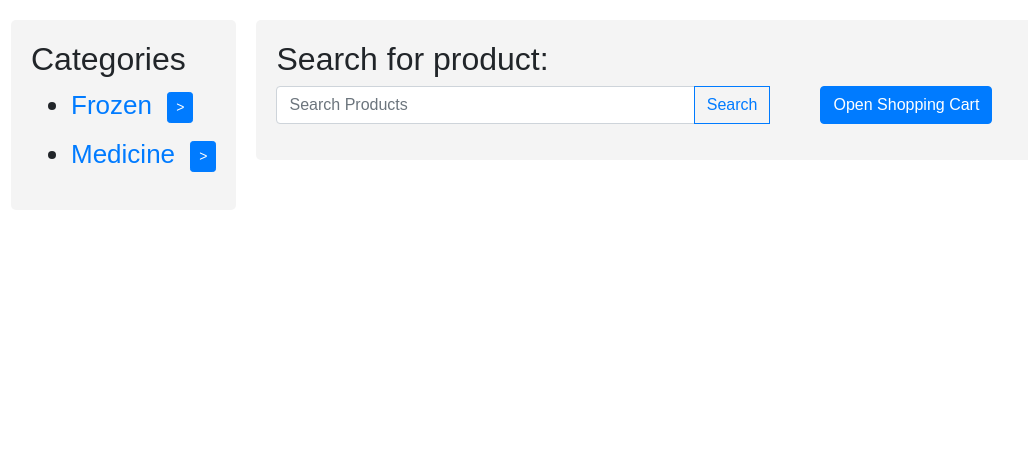
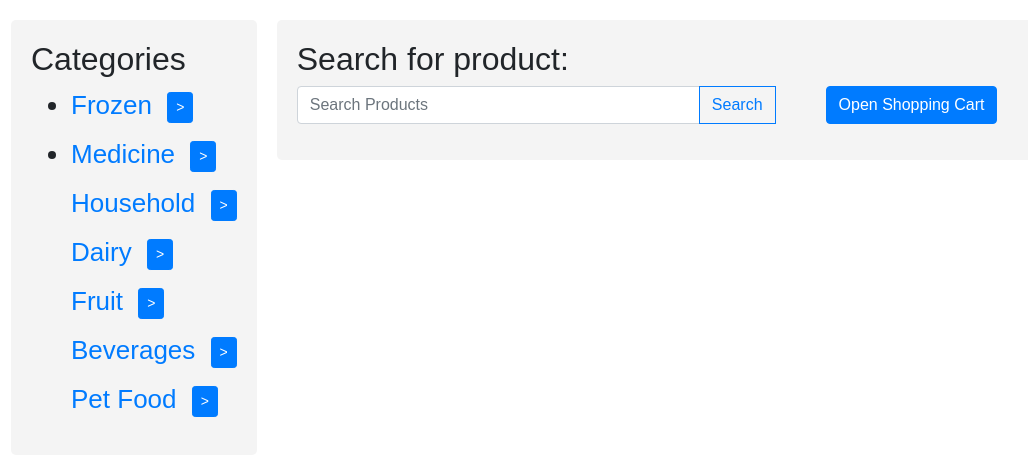
Before and after one commit to AfizM/Online-Grocery-Store, a PHP site: page / in a window 1280 px wide. Shown: the part 104-561 px from the top of the page, without its empty margins (9-1037 px from the left). Run offline with PHP 8.4, Linux system fonts and the light colour scheme.

Commit message:
Fetch products #2
Works on subcategory items now

```diff
--- a/index.css
+++ b/index.css
@@ -71,3 +71,40 @@ body {
   border-color: black;
   border-style: solid;
 }
+
+img {
+  width: 260px;
+  height: 240px;
+  object-fit: scale-down;
+}
+
+.card-text {
+  font-size: 17px;
+  text-align: center;
+}
+.card-title {
+  font-size: 26px;
+  font-weight: bold;
+  text-align: center;
+}
+
+.centreBtn {
+  align-self: center; /* Center the button horizontally within the card */
+}
+
+.card {
+  display: flex; /* Use flexbox */
+  flex-direction: column; /* Stack elements vertically */
+  width: 20%;
+}
+
+.card-body {
+  flex-grow: 1; /* Allow the body to grow to fill the remaining space */
+  display: flex; /* Use flexbox */
+  flex-direction: column; /* Stack elements vertically */
+  justify-content: space-between; /* Space items evenly along the vertical axis */
+}
+
+.btn-primary {
+  align-self: center; /* Center the button horizontally within the card */
+}
--- a/index.php
+++ b/index.php
@@ -26,8 +26,12 @@
                     <a href="#" class="category-link Frozen">Frozen</a>
                     <button class="btn btn-primary btn-sm ml-2" onclick="toggleSubcategories(this)">></button>
                     <ul class="sub-categories">
-                        <li><a href="#">Frozen Subcategory 1</a></li>
-                        <li><a href="#">Frozen Subcategory 2</a></li>
+                        <li><a href="#" class="category-item">Fish Fingers 500 gram</a></li>
+                        <li><a href="#" class="category-item">Fish Fingers 1000 gram</a></li>
+                        <li><a href="#" class="category-item">Hamburger Patties Pack 10</a></li>
+                        <li><a href="#" class="category-item">Shelled Prawns 250 gram</a></li>
+                        <li><a href="#" class="category-item">Tub Ice Cream I Litre</a></li>
+                        <li><a href="#" class="category-item">Tub Ice Cream 2 Litre</a></li>
                     </ul>
                 </div>
             </li>
@@ -36,13 +40,67 @@
                     <a href="#" class="category-link Medicine">Medicine</a>
                     <button class="btn btn-primary btn-sm ml-2" onclick="toggleSubcategories(this)">></button>
                     <ul class="sub-categories">
-                        <li><a href="#">Medicine Subcategory 1</a></li>
-                        <li><a href="#">Medicine Subcategory 2</a></li>
+                        <li><a href="#" class="category-item">Panadol Pack 24</a></li>
+                        <li><a href="#" class="category-item">Panadol Bottle 50</a></li>
+                        <li><a href="#" class="category-item">Bath Soap Pack 6</a></li>
+
                     </ul>
                 </div>
-            </li>
+                <div class="category">
+                    <a href="#" class="category-link Household">Household</a>
+                    <button class="btn btn-primary btn-sm ml-2" onclick="toggleSubcategories(this)">></button>
+                    <ul class="sub-categories">
+                        <li><a href="#" class="category-item">Garbage Bags Small Pack 10</a></li>
+                        <li><a href="#" class="category-item">Garbage Bags Large Pack 50</a></li>
+                        <li><a href="#" class="category-item">Washing Powder 1000 gram</a></li>
+                        <li><a href="#" class="category-item">Laundry Bleach 2 Litre Bottle</a></li>
+                    </ul>
+                </div>
+                <div class="category">
+                    <a href="#" class="category-link Dairy">Dairy</a>
+                    <button class="btn btn-primary btn-sm ml-2" onclick="toggleSubcategories(this)">></button>
+                    <ul class="sub-categories">
+                        <li><a href="#" class="category-item">Cheddar Cheese 500 gram</a></li>
+                        <li><a href="#" class="category-item">Cheddar Cheese 1000 gram</a></li>
+                    </ul>
+                </div>
+                <div class="category">
+                    <a href="#" class="category-link Fruit">Fruit</a>
+                    <button class="btn btn-primary btn-sm ml-2" onclick="toggleSubcategories(this)">></button>
+                    <ul class="sub-categories">
+                        <li><a href="#" class="category-item">Navel Oranges Bag 20</a></li>
+                        <li><a href="#" class="category-item">Bananas   </a></li>
+                        <li><a href="#" class="category-item">Peaches Kilo</a></li>
+                        <li><a href="#" class="category-item">Grapes Kilo</a></li>
+                        <li><a href="#" class="category-item">Apples Kilo</a></li>
+                    </ul>
+                </div>
+                <div class="category">
+                    <a href="#" class="category-link Beverages">Beverages</a>
+                    <button class="btn btn-primary btn-sm ml-2" onclick="toggleSubcategories(this)">></button>
+                    <ul class="sub-categories">
+                        <li><a href="#" class="category-item">Earl Grey Tea Bags Pack 25</a></li>
+                        <li><a href="#" class="category-item">Earl Grey Tea Bags Pack 100</a></li>
+                        <li><a href="#" class="category-item">Earl Grey Tea Bags Pack 200</a></li>
+                        <li><a href="#" class="category-item">Instant Coffee 200 gram</a></li>
+                        <li><a href="#" class="category-item">Instant Coffee 500 gram</a></li>
+                    </ul>
+                </div>
+                <div class="category">
+                    <a href="#" class="category-link Pet Food">Pet Food</a>
+                    <button class="btn btn-primary btn-sm ml-2" onclick="toggleSubcategories(this)">></button>
+                    <ul class="sub-categories">
+                        <li><a href="#" class="category-item">Dry Dog Food 5 kg Pack</a></li>
+                        <li><a href="#" class="category-item">Dry Dog Food 1 kg Pack</a></li>
+                        <li><a href="#" class="category-item">Bird Food 500g packet</a></li>
+                        <li><a href="#" class="category-item">Cat Food 500g tin</a></li>
+                        <li><a href="#" class="category-item">Fish Food 500g packet</a></li>
+                    </ul>
+                </div>
+
         </ul>
     </div>
+
     <!-- Main content area -->
     <div class="main-content">
         <h2>Search for product:</h2>
@@ -168,6 +226,15 @@
             });
         });
 
+        $(".category-item").click(function(e) {
+        e.preventDefault(); // Prevent default link behavior
+        var itemText = $(this).text().trim(); // Get the sub-category item text
+        searchProducts(itemText); // Fetch products based on the sub-category item
+    });
+
+
+
+        // Handle search button click
         $("#searchButton").click(function() {
         var keyword = $("#searchInput").val().trim(); // Get the search keyword
         searchProducts(keyword); // Fetch products based on the search keyword
```
Also changed, not shown: fetch_products.php (+12 -7 lines), img/fish500g.jpg (added), img/hamburger.jpg (added).
